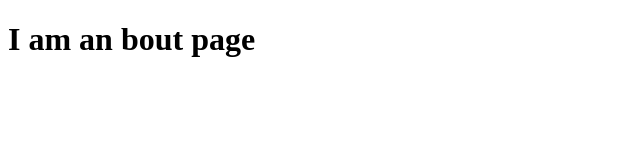
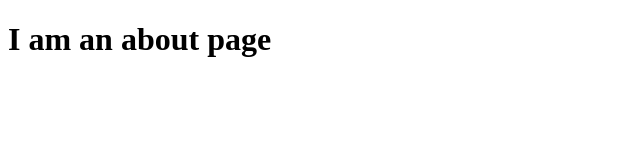
Before and after one commit to eman-fatimaaa/project-express, a website: page public/about.html in a window 1280 px wide. Shown: the whole page, without its empty margins (0-640 px from the left). Drawn offline with Linux system fonts and the light colour scheme.

Commit message:
deployement

```diff
--- a/public/about.html
+++ b/public/about.html
@@ -3,7 +3,7 @@
 <title>About</title>
 
 <body>
-    <h1>I am an bout page</h1>
+    <h1>I am an about page</h1>
 </body>
 
 </html>
```
